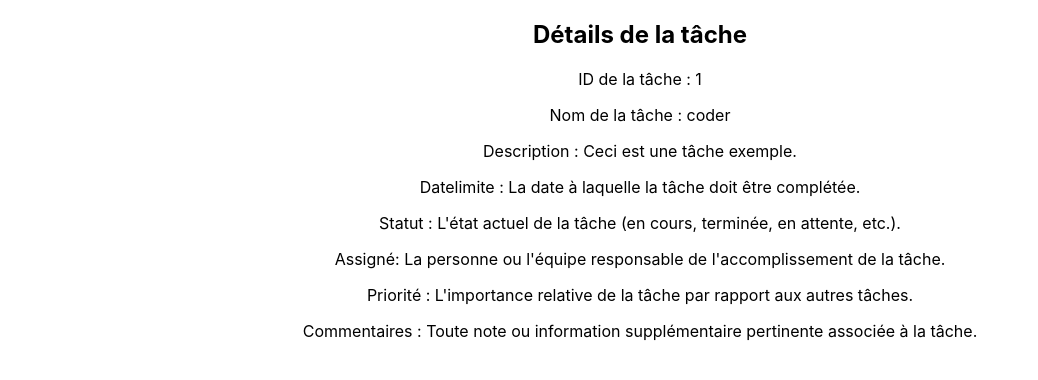
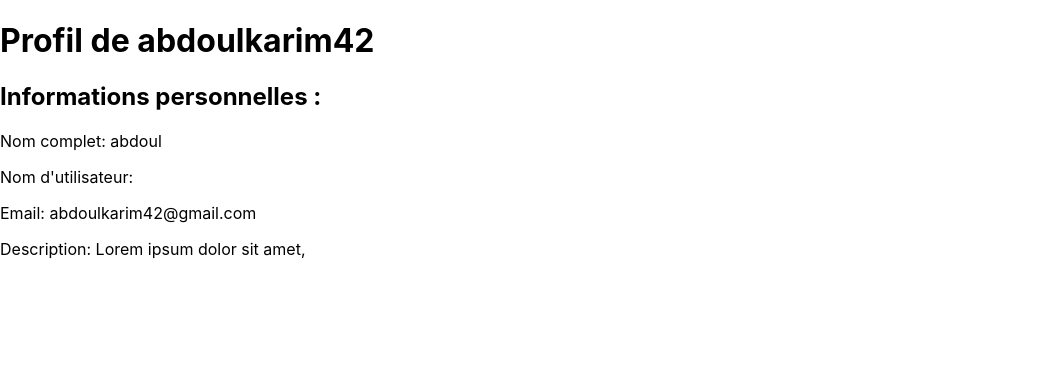
Before and after one commit to abdoulkarim22/training-react, a React (Create React App) app: page / in a window 1280 px wide. Shown: the top 380 px of the page, without its empty margins (0-1038 px from the left). Built offline with nearby package versions, Linux system fonts and the light colour scheme.

Commit message:
cree page

```diff
--- a/package.json
+++ b/package.json
@@ -8,6 +8,7 @@
     "@testing-library/user-event": "^13.5.0",
     "react": "^18.2.0",
     "react-dom": "^18.2.0",
+    "react-router-dom": "^6.22.3",
     "react-scripts": "5.0.1",
     "web-vitals": "^2.1.4"
   },
--- a/src/App.js
+++ b/src/App.js
@@ -3,19 +3,16 @@ import './App.css';
 import ParentComponent from './components/ParentComponent';
 import Counter from './components/Counter';
 import LoginForm from './components/LoginForm';
-import Page from './components/Page';
-import ProfilePage from './components/ProfilePage';
-import TaskDetailsPage from './components/TaskDetailsPage';
-function App() {
+import Page from './pages/Page';
+import ProfilePage from './pages/ProfilePage';
 
 
-
-
+function App() {
   return (
-    <div className="App">
-     <TaskDetailsPage/>
-    </div>
-  );
+    <>
+      <ProfilePage/>
+    </>
+  )
 }
 
-export default App;
+export default App
```
Also changed, not shown: src/pages/Page.jsx (renamed from src/components/Page.jsx), src/pages/ProfilePage.jsx (renamed from src/components/ProfilePage.jsx), src/pages/TaskDetailsPage.jsx (renamed from src/components/TaskDetailsPage.jsx), 1 other file (tests, documents, lock files or other folders).
